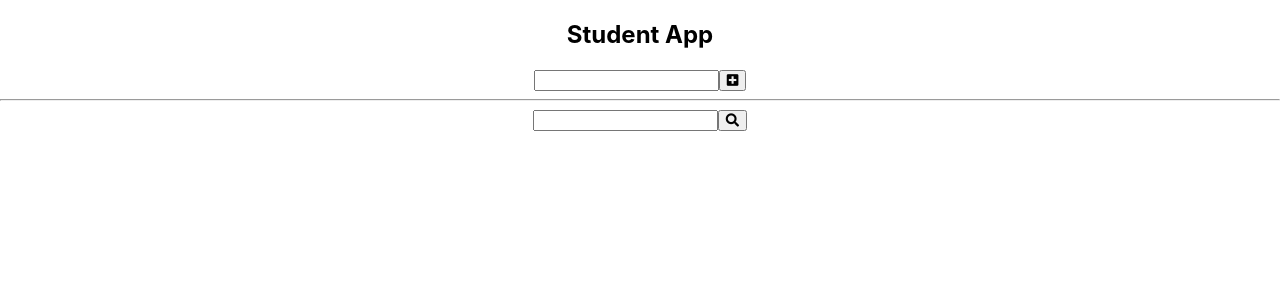
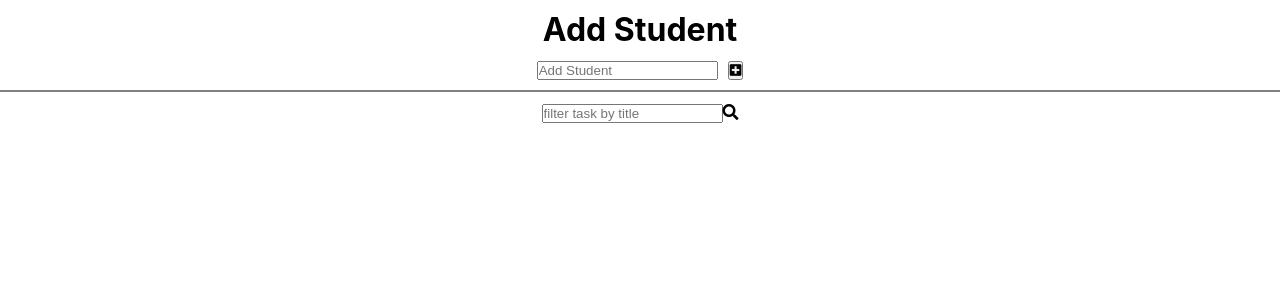
Before and after one commit to cojino/work, a React (Create React App) app: page / in a window 1280 px wide. Shown: the top 300 px of the page. Built offline with nearby package versions, Linux system fonts and the light colour scheme.

Commit message:
rename components done

```diff
--- a/src/App.css
+++ b/src/App.css
@@ -1,38 +1,20 @@
-.App {
+* {
+  margin: 0;
+  padding: 0;
+  box-sizing: border-box;
+}
+
+h2,
+li {
+  margin-bottom: 10px;
+}
+
+div,
+hr {
+  margin-top: 10px;
   text-align: center;
 }
 
-.App-logo {
-  height: 40vmin;
-  pointer-events: none;
+button {
+  margin-left: 10px;
 }
-
-@media (prefers-reduced-motion: no-preference) {
-  .App-logo {
-    animation: App-logo-spin infinite 20s linear;
-  }
-}
-
-.App-header {
-  background-color: #282c34;
-  min-height: 100vh;
-  display: flex;
-  flex-direction: column;
-  align-items: center;
-  justify-content: center;
-  font-size: calc(10px + 2vmin);
-  color: white;
-}
-
-.App-link {
-  color: #61dafb;
-}
-
-@keyframes App-logo-spin {
-  from {
-    transform: rotate(0deg);
-  }
-  to {
-    transform: rotate(360deg);
-  }
-}
--- a/src/App.js
+++ b/src/App.js
@@ -1,12 +1,58 @@
-import MyStudent from "./components/MyStudent";
+import { useState, useRef } from "react";
 import "./App.css";
+import AddStudent from "./components/AddStudent";
+import ListStudent from "./components/ListStudent";
 
-function App() {
+const App = () => {
+  const [listStudent, setlistStudent] = useState([]);
+  const [listStudentBackup, setlistStudentBackup] = useState([]);
+  const filterTaskInput = useRef("");
+
+  const addNewStudent = (newTask) => {
+    if (newTask !== "") {
+      setlistStudent([...listStudent, newTask]);
+      setlistStudentBackup([...listStudentBackup, newTask]);
+    } else alert(" task title should not be empty");
+  };
+
+  const deteleTaskById = (idTask) => {
+    if (window.confirm("Are you sure ?") === false) return;
+
+    let newlistStudent = [...listStudent];
+    newlistStudent = newlistStudent.filter((_, index) => index !== idTask);
+    setlistStudent([...newlistStudent]);
+    setlistStudentBackup([...newlistStudent]);
+  };
+
+  const filterTaskByTitle = () => {
+    let query = filterTaskInput.current.value;
+    if (query === "") setlistStudent([...listStudentBackup]);
+    else {
+      let newlistStudent = [...listStudent];
+      newlistStudent = newlistStudent.filter((titleTask) =>
+        titleTask.includes(query)
+      );
+      setlistStudent([...newlistStudent]);
+    }
+  };
   return (
-    <div className="App">
-      <MyStudent />
-    </div>
+    <>
+      <div>
+        <AddStudent addStudentToList={addNewStudent} />
+        <hr color="gray" />
+        <div>
+          <input
+            type="text"
+            placeholder="filter task by title"
+            onKeyUp={filterTaskByTitle}
+            ref={filterTaskInput}
+          />
+          <i className="fa fa-search" />
+        </div>
+        <ListStudent list={listStudent} onDeleteTask={deteleTaskById} />
+      </div>
+    </>
   );
-}
+};
 
 export default App;
--- /dev/null
+++ b/src/components/AddStudent.js
@@ -0,0 +1,24 @@
+import React, { useRef } from "react";
+
+const AddStudent = (props) => {
+  const inputStudent = useRef("");
+  const onAddStudent = () => {
+    let input_value = inputStudent.current.value;
+    inputStudent.current.value = "";
+    props.addStudentToList(input_value);
+  };
+  return (
+    <header>
+      <h1>Add Student</h1>
+      <div>
+        <input type="text" placeholder="Add Student" ref={inputStudent} />
+        <button onClick={() => onAddStudent()}>
+          {" "}
+          <i className="fa fa-plus-square" aria-hidden="true" />
+        </button>
+      </div>
+    </header>
+  );
+};
+
+export default AddStudent;
--- a/src/components/Form.js
+++ /dev/null
@@ -1,24 +0,0 @@
-import React from "react";
-
-const Form = () => {
-  return (
-    <div>
-      <div>
-        <h2>Student App</h2>
-        <input type="text" name id />
-        <button>
-          <i className="fas fa-plus-square" />
-        </button>
-      </div>
-      <hr />
-      <div>
-        <input type="text" name id />
-        <button>
-          <i className="fas fa-search" />
-        </button>
-      </div>
-    </div>
-  );
-};
-
-export default Form;
--- /dev/null
+++ b/src/components/ListStudent.js
@@ -0,0 +1,19 @@
+import React from "react";
+import AddStudent from "./student";
+
+const ListStudent = ({ list, onDeleteStudent }) => {
+  return (
+    <ul>
+      {list.map((studentTitle, index) => (
+        <AddStudent
+          key={index}
+          id={index}
+          title={studentTitle}
+          onDeleteStudent={onDeleteStudent}
+        />
+      ))}
+    </ul>
+  );
+};
+
+export default ListStudent;
--- a/src/components/MyStudent.js
+++ /dev/null
@@ -1,12 +0,0 @@
-import React from "react";
-import Form from "./Form";
-
-const MyStudent = () => {
-  return (
-    <div>
-      <Form />
-    </div>
-  );
-};
-
-export default MyStudent;
--- /dev/null
+++ b/src/components/student.js
@@ -0,0 +1,14 @@
+import React from "react";
+
+const AddStudent = ({ title, id, onDeleteStudent }) => {
+  return (
+    <li>
+      <span>{title}</span>
+      <button onClick={() => onDeleteStudent(id)}>
+        <i className="fa fa-trash"></i>
+      </button>
+    </li>
+  );
+};
+
+export default AddStudent;
--- a/template/style.css
+++ /dev/null
@@ -1,20 +0,0 @@
-* {
-  margin: 0;
-  padding: 0;
-  box-sizing: border-box;
-}
-
-h2,
-li {
-  margin-bottom: 10px;
-}
-
-div,
-hr {
-  margin-top: 10px;
-  text-align: center;
-}
-
-button {
-  margin-left: 10px;
-}
```
Also changed, not shown: src/components/Student.js (deleted, +0 -7 lines), src/components/Students.js (deleted, +0 -7 lines), template/student.html (deleted, +0 -45 lines).
